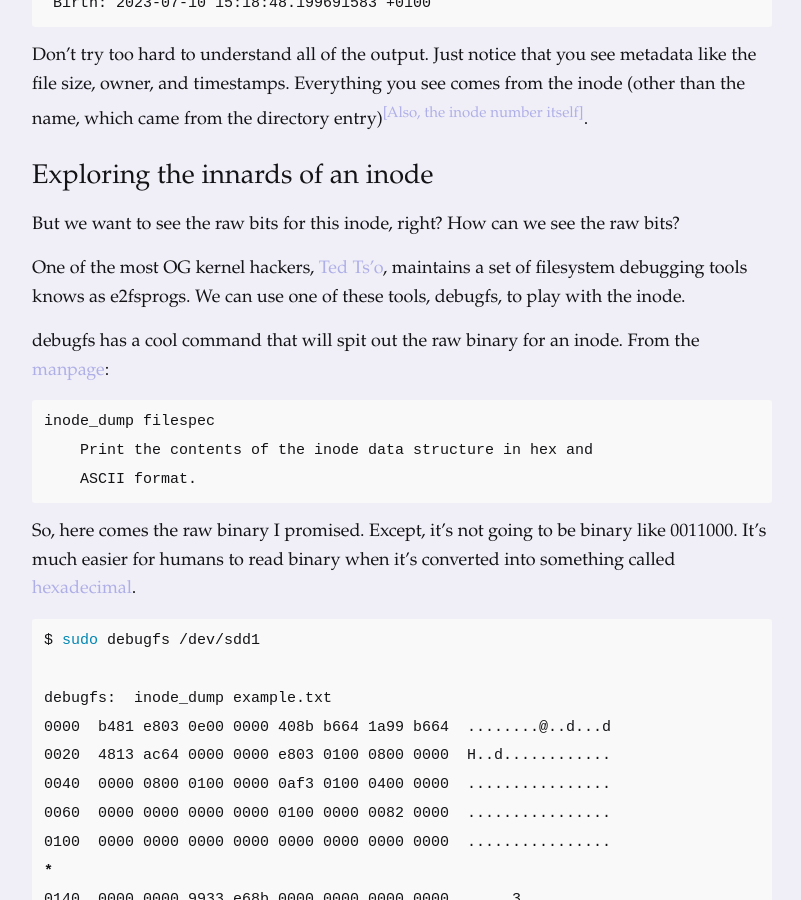
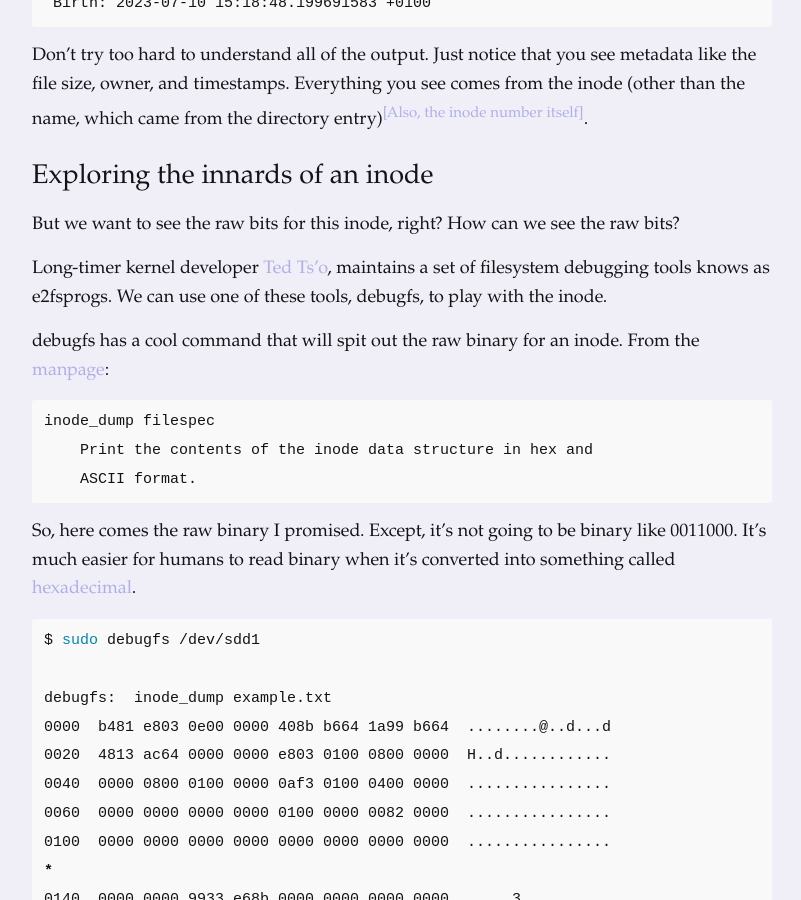
Before and after one commit to dmazin/dmazin.github.io, a Jekyll site: the page built from _posts/2023-07-19-bunch-of-bits.md, in a window 1280 px wide and 900 px high, scrolled down 2181 px. Shown: the whole window, without its empty margins (238-1039 px from the left). Built offline with Jekyll 4.4.1, drawn with Linux system fonts in a browser that asks for light colours.

Commit message:
slightly less obnoxious language

````diff
--- a/_posts/2023-07-19-bunch-of-bits.md
+++ b/_posts/2023-07-19-bunch-of-bits.md
@@ -73,7 +73,7 @@
 # Exploring the innards of an inode
 But we want to see the raw bits for this inode, right? How can we see the raw bits?
 
-One of the most OG kernel hackers, [Ted Ts'o](https://en.wikipedia.org/wiki/Theodore_Ts%27o), maintains a set of filesystem debugging tools knows as e2fsprogs. We can use one of these tools, debugfs, to play with the inode.
+Long-timer kernel developer [Ted Ts'o](https://en.wikipedia.org/wiki/Theodore_Ts%27o), maintains a set of filesystem debugging tools knows as e2fsprogs. We can use one of these tools, debugfs, to play with the inode.
 
 debugfs has a cool command that will spit out the raw binary for an inode. From the [manpage](https://www.man7.org/linux/man-pages/man8/debugfs.8.html):
 ```
````
